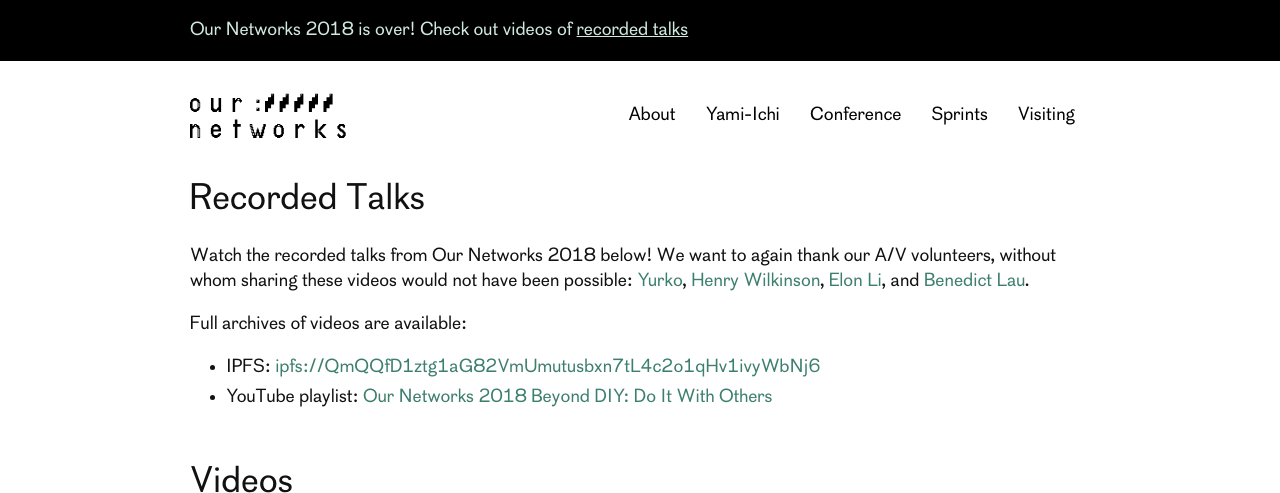
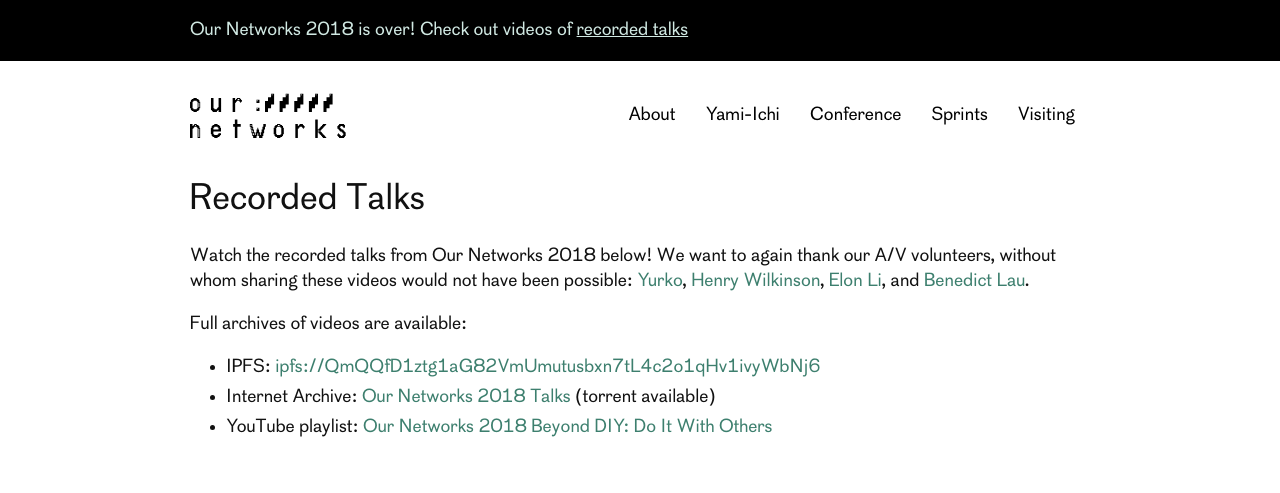
Before and after one commit to ournetworks/ournetworks.ca, a Jekyll site: the page built from conference/recorded-talks.md, in a window 1280 px wide and 900 px high, cut to the strip 0-493 px from the top of the window. Built offline with Jekyll 4.4.1, drawn with Linux system fonts in a browser that asks for light colours.

Commit message:
add IA archive to recorded talks page

```diff
--- a/conference/recorded-talks.md
+++ b/conference/recorded-talks.md
@@ -14,6 +14,7 @@
 Full archives of videos are available:
 
 - IPFS: [ipfs://QmQQfD1ztg1aG82VmUmutusbxn7tL4c2o1qHv1ivyWbNj6](https://ipfs.io/ipfs/QmQQfD1ztg1aG82VmUmutusbxn7tL4c2o1qHv1ivyWbNj6/)
+- Internet Archive: [Our Networks 2018 Talks](https://archive.org/details/ournetworks2018) (torrent available)
 - YouTube playlist: [Our Networks 2018 Beyond DIY: Do It With Others](https://www.youtube.com/playlist?list=PLx7_J32Ys60ey2bgSn2soAoBy0v9bBUbT)
 
 ## Videos
```
